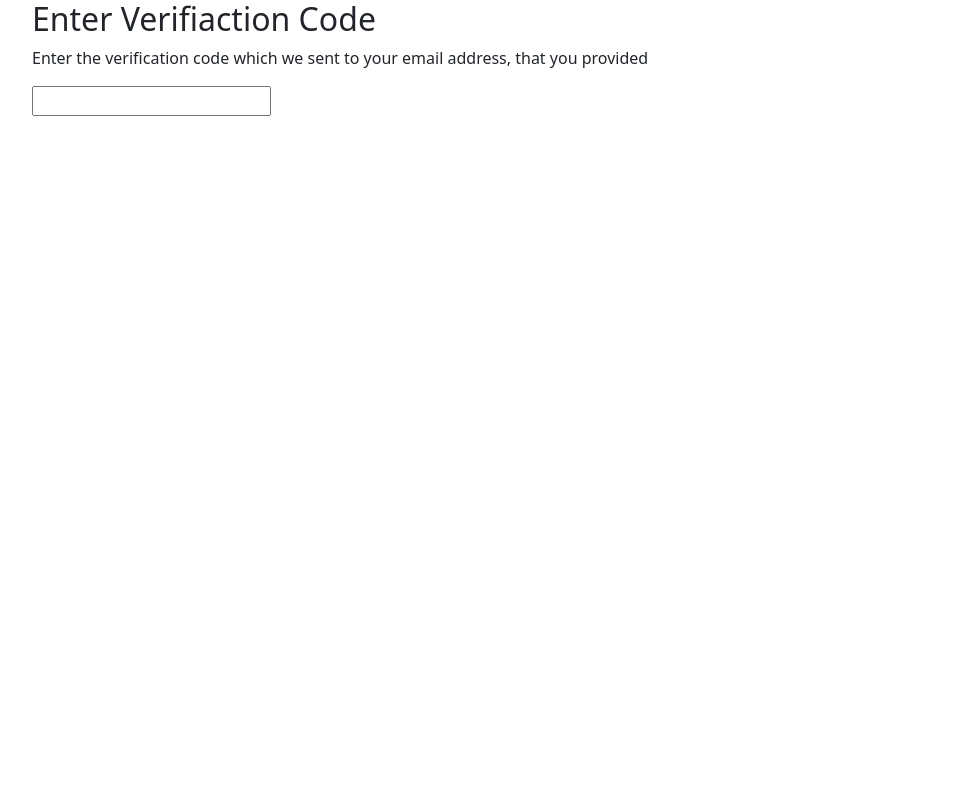
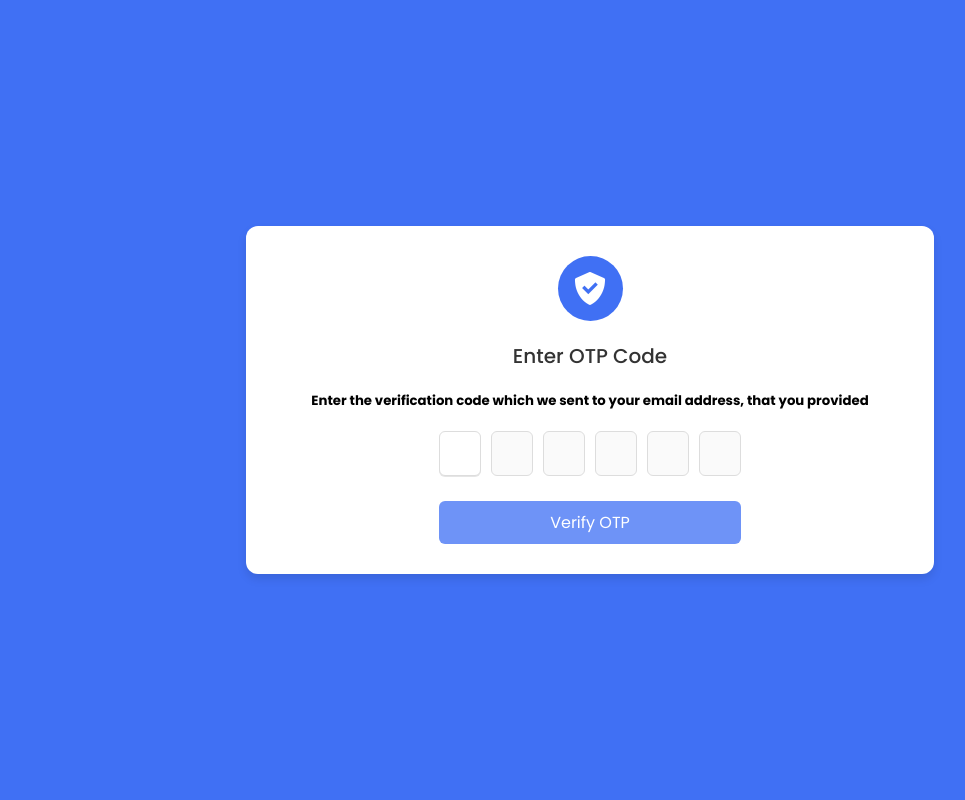
Before and after one commit to abhinav0014/NEG, a Flask app: page /dashboard/validate in a window 1280 px wide. Shown: the whole page, without its empty margins (50-1015 px from the left). Run offline with Flask 2, Linux system fonts and the light colour scheme; some libraries are stand-ins or nearby versions.

Commit message:
Add files via upload

```diff
--- a/templates/verify.html
+++ b/templates/verify.html
@@ -1,34 +1,169 @@
 <!DOCTYPE html>
-<html>
+<html lang="en">
   <head>
-<meta charset="UTF-8">
-  <meta http-equiv="X-UA-Compatible" content="IE=edge">
-  <meta name="viewport" content="width=device-width, initial-scale=1.0">
-  <script src="https://kit.fontawesome.com/2262eb905d.js" crossorigin="anonymous"></script>
-  <link href="https://cdn.jsdelivr.net/npm/bootstrap@5.1.3/dist/css/bootstrap.min.css" rel="stylesheet"
-    integrity="sha384-1BmE4kWBq78iYhFldvKuhfTAU6auU8tT94WrHftjDbrCEXSU1oBoqyl2QvZ6jIW3" crossorigin="anonymous">
+    <meta charset="UTF-8" />
+    <meta http-equiv="X-UA-Compatible" content="IE=edge" />
+    <meta name="viewport" content="width=device-width, initial-scale=1.0" />
+    <title>OTP Verification Form</title>
+    <style type="text/css">
+    /* Import Google font - Poppins */
+    @import url("https://fonts.googleapis.com/css2?family=Poppins:wght@200;300;400;500;600;700&display=swap");
+    * {
+    margin: 0;
+    padding: 0;
+    box-sizing: border-box;
+    font-family: "Poppins", sans-serif;
+    }
+    body {
+    min-height: 100vh;
+    display: flex;
+    align-items: center;
+    justify-content: center;
+    background: #4070f4;
+    }
+    :where(.container, form, .input-field, header) {
+    display: flex;
+    flex-direction: column;
+    align-items: center;
+    justify-content: center;
+    }
+    .container {
+    background: #fff;
+    padding: 30px 65px;
+    border-radius: 12px;
+    row-gap: 20px;
+    box-shadow: 0 5px 10px rgba(0, 0, 0, 0.1);
+    }
+    .container header {
+    height: 65px;
+    width: 65px;
+    background: #4070f4;
+    color: #fff;
+    font-size: 2.5rem;
+    border-radius: 50%;
+    }
+    .container h4 {
+    font-size: 1.25rem;
+    color: #333;
+    font-weight: 500;
+    }
+    form .input-field {
+    flex-direction: row;
+    column-gap: 10px;
+    }
+    .input-field input {
+    height: 45px;
+    width: 42px;
+    border-radius: 6px;
+    outline: none;
+    font-size: 1.125rem;
+    text-align: center;
+    border: 1px solid #ddd;
+    }
+    .input-field input:focus {
+    box-shadow: 0 1px 0 rgba(0, 0, 0, 0.1);
+    }
+    .input-field input::-webkit-inner-spin-button,
+    .input-field input::-webkit-outer-spin-button {
+    display: none;
+    }
+    form button {
+    margin-top: 25px;
+    width: 100%;
+    color: #fff;
+    font-size: 1rem;
+    border: none;
+    padding: 9px 0;
+    cursor: pointer;
+    border-radius: 6px;
+    pointer-events: none;
+    background: #6e93f7;
+    transition: all 0.2s ease;
+    }
+    form button.active {
+    background: #4070f4;
+    pointer-events: auto;
+    }
+    form button:hover {
+    background: #0e4bf1;
+    }
 
-  <link rel="stylesheet" href="{{ url_for('static', filename='css/verification.css') }}">
-    <script src="https://cdn.jsdelivr.net/npm/bootstrap@5.1.3/dist/js/bootstrap.bundle.min.js"
-    integrity="sha384-ka7Sk0Gln4gmtz2MlQnikT1wXgYsOg+OMhuP+IlRH9sENBO0LRn5q+8nbTov4+1p"
-    crossorigin="anonymous"></script>
+    </style>
+    <!-- Boxicons CSS -->
+    <link href="https://unpkg.com/boxicons@2.1.4/css/boxicons.min.css" rel="stylesheet" />
 
-        <script src="{{ url_for('static', filename='js/verification.js') }}" defer></script>
-
-<title>VERIFICATION</title>
   </head>
   <body>
     <div class="container">
-<h2>Enter Verifiaction Code</h2>
-<p>Enter the verification code which we sent to your email address, that you provided</p>
+      <header>
+        <i class="bx bxs-check-shield"></i>
+      </header>
+      <h4>Enter OTP Code</h4>
+      <center><h5>Enter the verification code which we sent to your email address, that you provided</h5></center>
       <form method="post">
-<input type="number" class="otp"name="otp">
+        <div class="input-field">
+          <input type="number" name="otp1" />
+          <input type="number" name="otp2"disabled />
+          <input type="number" name="otp3" disabled />
+          <input type="number" name="otp4" disabled />
+          <input type="number" name="otp5" disabled />
+          <input type="number" name="otp6" disabled />
+        </div>
+        <button>Verify OTP</button>
       </form>
+    </div>
+    <script type="text/javascript">
+    const inputs = document.querySelectorAll("input"),
+    button = document.querySelector("button");
 
+    // iterate over all inputs
+    inputs.forEach((input, index1) => {
+    input.addEventListener("keyup", (e) => {
+    // This code gets the current input element and stores it in the currentInput variable
+    // This code gets the next sibling element of the current input element and stores it in the nextInput variable
+    // This code gets the previous sibling element of the current input element and stores it in the prevInput variable
+    const currentInput = input,
+    nextInput = input.nextElementSibling,
+    prevInput = input.previousElementSibling;
 
+    // if the value has more than one character then clear it
+    if (currentInput.value.length > 1) {
+    currentInput.value = "";
+    return;
+    }
+    // if the next input is disabled and the current value is not empty
+    //  enable the next input and focus on it
+    if (nextInput && nextInput.hasAttribute("disabled") && currentInput.value !== "") {
+    nextInput.removeAttribute("disabled");
+    nextInput.focus();
+    }
 
+    // if the backspace key is pressed
+    if (e.key === "Backspace") {
+    // iterate over all inputs again
+    inputs.forEach((input, index2) => {
+    // if the index1 of the current input is less than or equal to the index2 of the input in the outer loop
+    // and the previous element exists, set the disabled attribute on the input and focus on the previous element
+    if (index1 <= index2 && prevInput) {
+    input.setAttribute("disabled", true);
+    input.value = "";
+    prevInput.focus();
+    }
+    });
+    }
+    //if the fourth input( which index number is 3) is not empty and has not disable attribute then
+    //add active class if not then remove the active class.
+    if (!inputs[3].disabled && inputs[3].value !== "") {
+    button.classList.add("active");
+    return;
+    }
+    button.classList.remove("active");
+    });
+    });
 
+    //focus the first input which index is 0 on window load
+    window.addEventListener("load", () => inputs[0].focus());
 
-</div>
+    </script>
   </body>
 </html>
```
Lines whose indentation alone changed are shown as unchanged.
